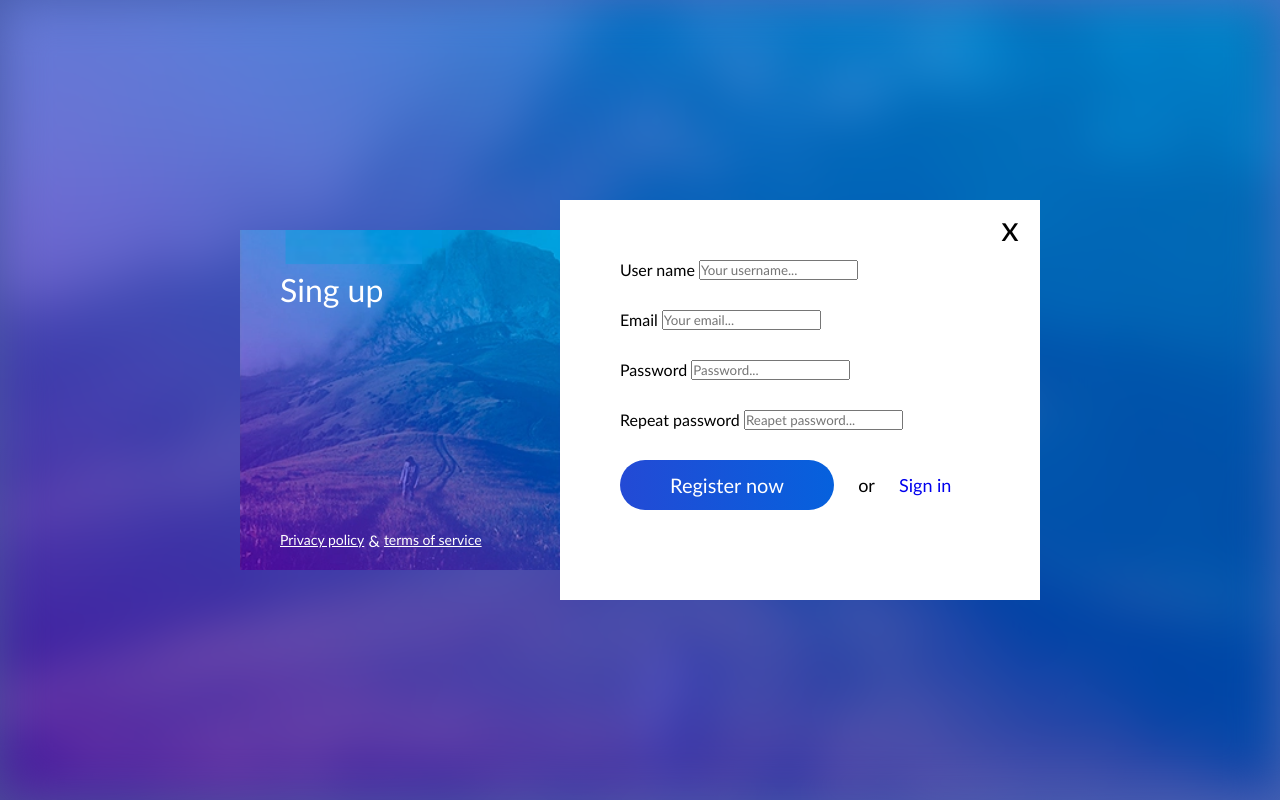
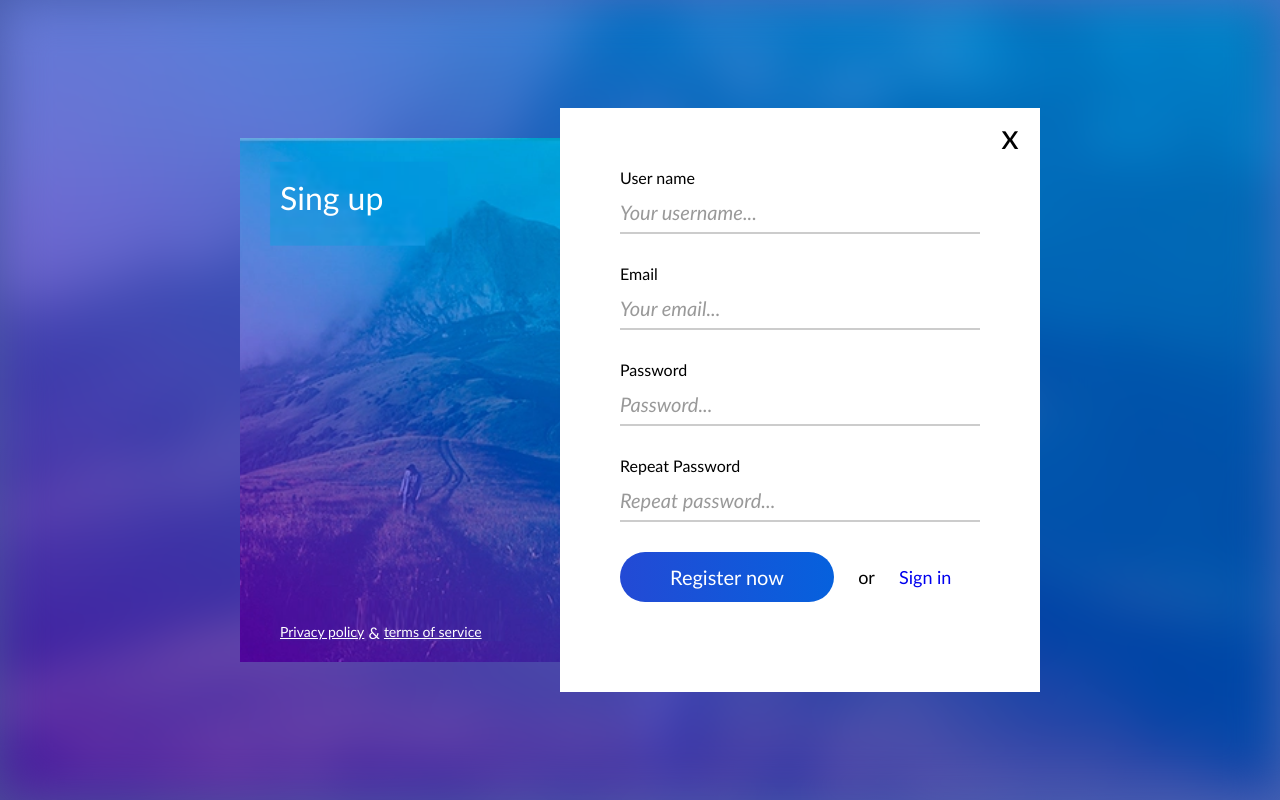
Before and after one commit to linajja/4-Sign-up, a website: page index.html in a window 1280 px wide. Drawn offline with Linux system fonts and the light colour scheme.

Commit message:
last changes

```diff
--- a/css/button.css
+++ b/css/button.css
@@ -16,7 +16,7 @@
     border-radius: 25px;
     border: none;
     cursor: pointer;
-
+}
 .btn:hover {
     background: rgb(213, 35, 65);
     background: linear-gradient(
--- a/css/form.css
+++ b/css/form.css
@@ -7,7 +7,7 @@
     display: inline-block;
     width: 100%;
     margin-bottom: 30px;
-
+}
 .form > .form-row > last-of-type {
     margin-bottom: 0;
 }
--- a/index.html
+++ b/index.html
@@ -38,7 +38,7 @@
          <form class="form">
              <div class="form-row">
                   <label for="usename">User name</label>
-                  <input id="username" type="text" placeholder="Your username..." required autocomplete="off" ">
+                  <input id="username" type="text" placeholder="Your username..." required autocomplete="off">
              </div>
              <div class="form-row">
                     <label for="email">Email</label>
@@ -49,8 +49,8 @@
                     <input id="pass" type="password" placeholder="Password..." required autocomplete="new-password">
              </div>
              <div class="form-row">
-                    <label for="re-pass">Repeat password</label>
-                    <input id="re-pass" type="password" placeholder="Reapet password..." required autocomplete="new-password">
+                    <label for="re-pass">Repeat Password</label>
+                    <input id="re-pass" type="password" placeholder="Repeat password..." required autocomplete="new-password">
              </div>
              <div class="form-row">
                   <button class="btn" type="submit">Register now</button>
```
